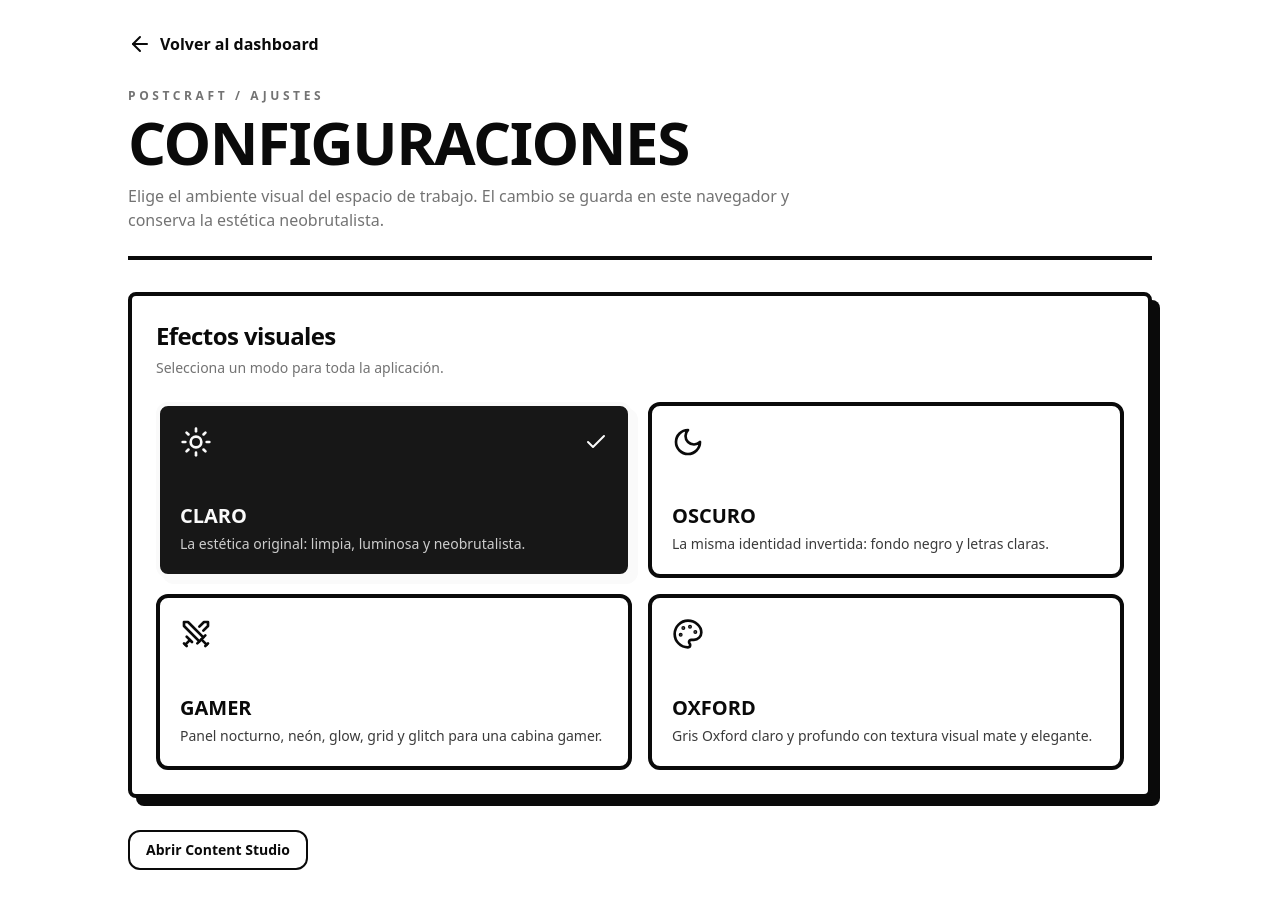
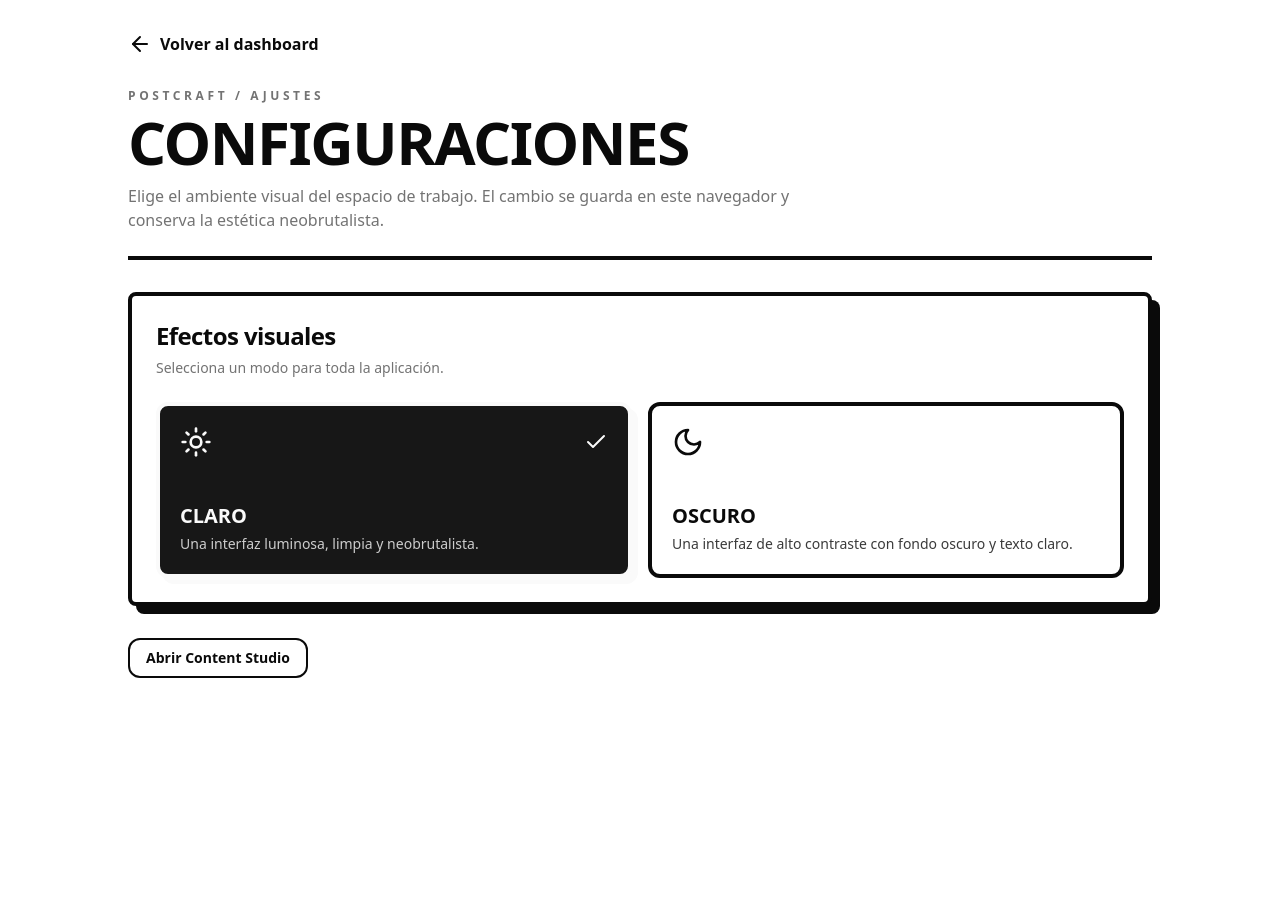
Before and after one commit to galeed/neobrutalist-ui-design, a Next.js app: page /settings in a window 1280 px wide. After the commit the page ends 800 px from the top, so only its background shows below. Built offline with nearby package versions, Linux system fonts and the light colour scheme.

Commit message:
Add light and dark theme switching

```diff
--- a/app/settings/page.tsx
+++ b/app/settings/page.tsx
@@ -1,33 +1,21 @@
 "use client"
 
 import Link from "next/link"
-import { ArrowLeft, Check, Moon, Palette, Sun, Swords } from "lucide-react"
-import { useEffect, useState } from "react"
+import { ArrowLeft, Check, Moon, Sun } from "lucide-react"
+import { useTheme } from "next-themes"
 import { Button } from "@/components/ui/button"
 import { Card, CardContent, CardDescription, CardHeader, CardTitle } from "@/components/ui/card"
 
 const themes = [
-  { value: "light", label: "Claro", description: "La estética original: limpia, luminosa y neobrutalista.", icon: Sun },
-  { value: "dark", label: "Oscuro", description: "La misma identidad invertida: fondo negro y letras claras.", icon: Moon },
-  { value: "gamer", label: "Gamer", description: "Panel nocturno, neón, glow, grid y glitch para una cabina gamer.", icon: Swords },
-  { value: "oxford", label: "Oxford", description: "Gris Oxford claro y profundo con textura visual mate y elegante.", icon: Palette },
+  { value: "light", label: "Claro", description: "Una interfaz luminosa, limpia y neobrutalista.", icon: Sun },
+  { value: "dark", label: "Oscuro", description: "Una interfaz de alto contraste con fondo oscuro y texto claro.", icon: Moon },
 ]
 
 export default function SettingsPage() {
-  const [theme, setTheme] = useState("light")
-
-  useEffect(() => {
-    const saved = localStorage.getItem("postcraft-theme") || "light"
-    applyTheme(saved)
-  }, [])
+  const { theme, setTheme } = useTheme()
+  const selectedTheme = theme || "light"
 
   function applyTheme(nextTheme: string) {
-    const root = document.documentElement
-    root.classList.remove("dark", "theme-gamer", "theme-oxford")
-    if (nextTheme === "dark") root.classList.add("dark")
-    if (nextTheme === "gamer") root.classList.add("theme-gamer")
-    if (nextTheme === "oxford") root.classList.add("theme-oxford")
-    localStorage.setItem("postcraft-theme", nextTheme)
     setTheme(nextTheme)
   }
 
@@ -50,10 +38,10 @@ export default function SettingsPage() {
           </CardHeader>
           <CardContent className="grid gap-4 sm:grid-cols-2">
             {themes.map(({ value, label, description, icon: Icon }) => (
-              <button key={value} type="button" onClick={() => applyTheme(value)} aria-pressed={theme === value} className={`group flex min-h-44 flex-col items-start justify-between rounded-xl border-4 border-current p-5 text-left transition-transform hover:-translate-y-1 ${theme === value ? "bg-primary text-primary-foreground shadow-[6px_6px_0px_0px_currentColor]" : "bg-background"}`}>
+              <button key={value} type="button" onClick={() => applyTheme(value)} aria-pressed={selectedTheme === value} className={`group flex min-h-44 flex-col items-start justify-between rounded-xl border-4 border-current p-5 text-left transition-transform hover:-translate-y-1 ${selectedTheme === value ? "bg-primary text-primary-foreground shadow-[6px_6px_0px_0px_currentColor]" : "bg-background"}`}>
                 <div className="flex w-full items-center justify-between">
                   <Icon className="size-8" aria-hidden="true" />
-                  {theme === value && <Check className="size-6" aria-label="Seleccionado" />}
+                  {selectedTheme === value && <Check className="size-6" aria-label="Seleccionado" />}
                 </div>
                 <span>
                   <strong className="block text-xl font-black uppercase">{label}</strong>
--- a/components/theme-provider.tsx
+++ b/components/theme-provider.tsx
@@ -7,5 +7,9 @@ import {
 } from 'next-themes'
 
 export function ThemeProvider({ children, ...props }: ThemeProviderProps) {
-  return <NextThemesProvider attribute="class" themes={["light", "dark", "gamer", "oxford"]} defaultTheme="light" enableSystem={false} {...props}>{children}</NextThemesProvider>
+  return (
+    <NextThemesProvider attribute="class" themes={["light", "dark"]} defaultTheme="light" enableSystem={false} {...props}>
+      {children}
+    </NextThemesProvider>
+  )
 }
--- a/components/theme-switcher.tsx
+++ b/components/theme-switcher.tsx
@@ -1,39 +1,37 @@
 "use client"
 
-import { useEffect, useState } from "react"
-import { Moon, Palette, Sun, Swords } from "lucide-react"
+import { Moon, Sun } from "lucide-react"
+import { useTheme } from "next-themes"
 import { Button } from "@/components/ui/button"
 
-const themes = [
-  { value: "light", label: "Claro", icon: Sun },
-  { value: "dark", label: "Oscuro", icon: Moon },
-  { value: "gamer", label: "Gamer", icon: Swords },
-  { value: "oxford", label: "Oxford", icon: Palette },
-]
-
 export function ThemeSwitcher() {
-  const [theme, setTheme] = useState("light")
-
-  useEffect(() => {
-    const saved = localStorage.getItem("postcraft-theme") || "light"
-    document.documentElement.className = saved === "light" ? "" : `theme-${saved}`
-    setTheme(saved)
-  }, [])
-
-  const changeTheme = (nextTheme: string) => {
-    document.documentElement.className = nextTheme === "light" ? "" : `theme-${nextTheme}`
-    localStorage.setItem("postcraft-theme", nextTheme)
-    setTheme(nextTheme)
-  }
+  const { theme, setTheme } = useTheme()
+  const isDark = theme === "dark"
 
   return (
-    <div className="fixed right-3 top-3 z-50 flex flex-wrap justify-end gap-1 rounded-xl border-2 border-black bg-background/95 p-1 shadow-[4px_4px_0px_0px_rgba(0,0,0,1)] backdrop-blur sm:right-5 sm:top-5" aria-label="Tema visual">
-      {themes.map(({ value, label, icon: Icon }) => (
-        <Button key={value} type="button" size="sm" variant={theme === value ? "default" : "ghost"} className="h-8 gap-1 rounded-lg px-2 text-[10px] font-black uppercase sm:px-3" onClick={() => changeTheme(value)} aria-pressed={theme === value}>
-          <Icon data-icon="inline-start" />
-          <span className="hidden sm:inline">{label}</span>
-        </Button>
-      ))}
+    <div className="fixed right-3 top-3 z-50 flex items-center gap-1 rounded-xl border-2 border-current bg-background/95 p-1 shadow-[4px_4px_0px_0px_currentColor] backdrop-blur sm:right-5 sm:top-5" aria-label="Tema visual">
+      <Button
+        type="button"
+        size="sm"
+        variant={!isDark ? "default" : "ghost"}
+        className="h-8 gap-1 rounded-lg px-2 text-[10px] font-black uppercase sm:px-3"
+        onClick={() => setTheme("light")}
+        aria-pressed={!isDark}
+      >
+        <Sun data-icon="inline-start" />
+        <span className="hidden sm:inline">Claro</span>
+      </Button>
+      <Button
+        type="button"
+        size="sm"
+        variant={isDark ? "default" : "ghost"}
+        className="h-8 gap-1 rounded-lg px-2 text-[10px] font-black uppercase sm:px-3"
+        onClick={() => setTheme("dark")}
+        aria-pressed={isDark}
+      >
+        <Moon data-icon="inline-start" />
+        <span className="hidden sm:inline">Oscuro</span>
+      </Button>
     </div>
   )
 }
```
